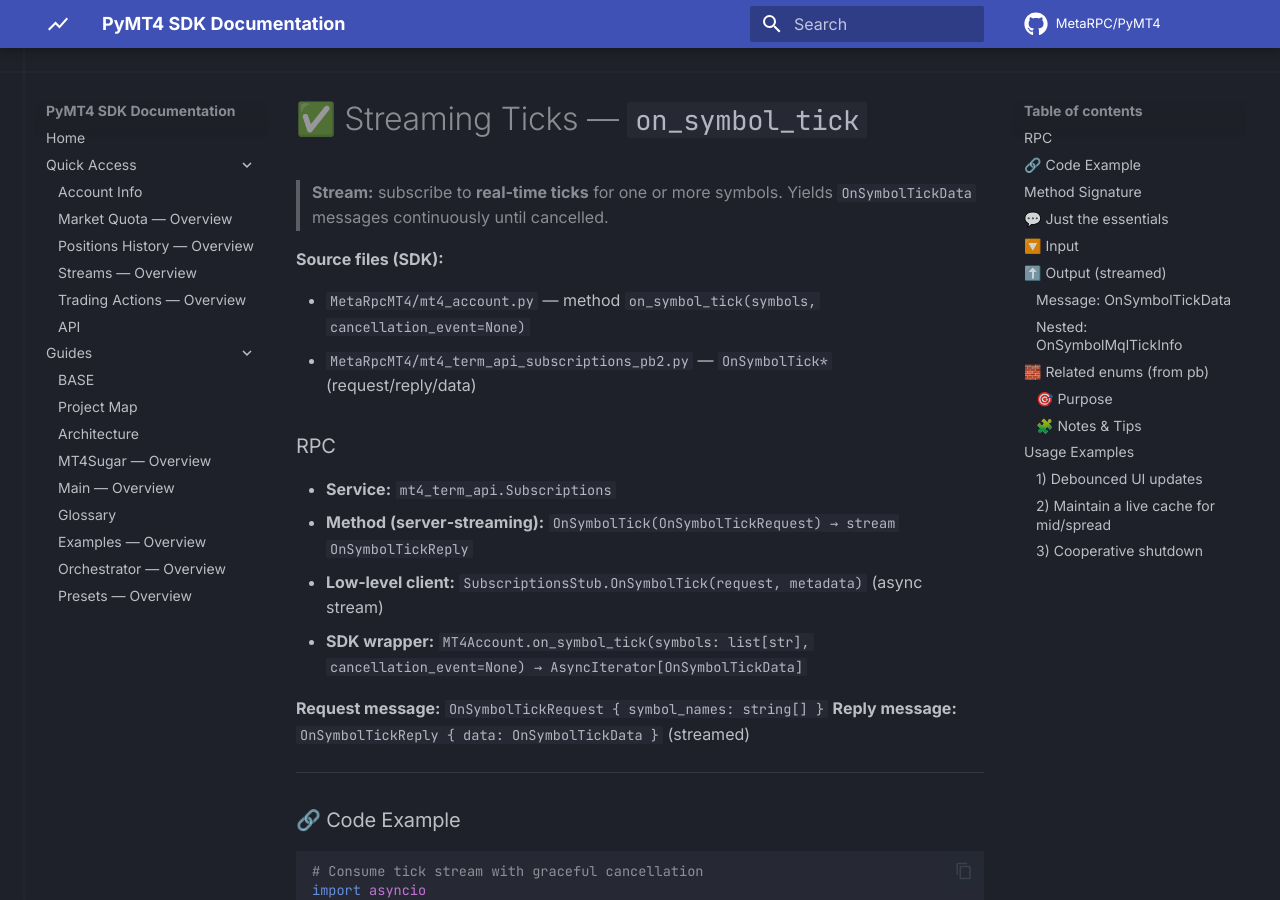
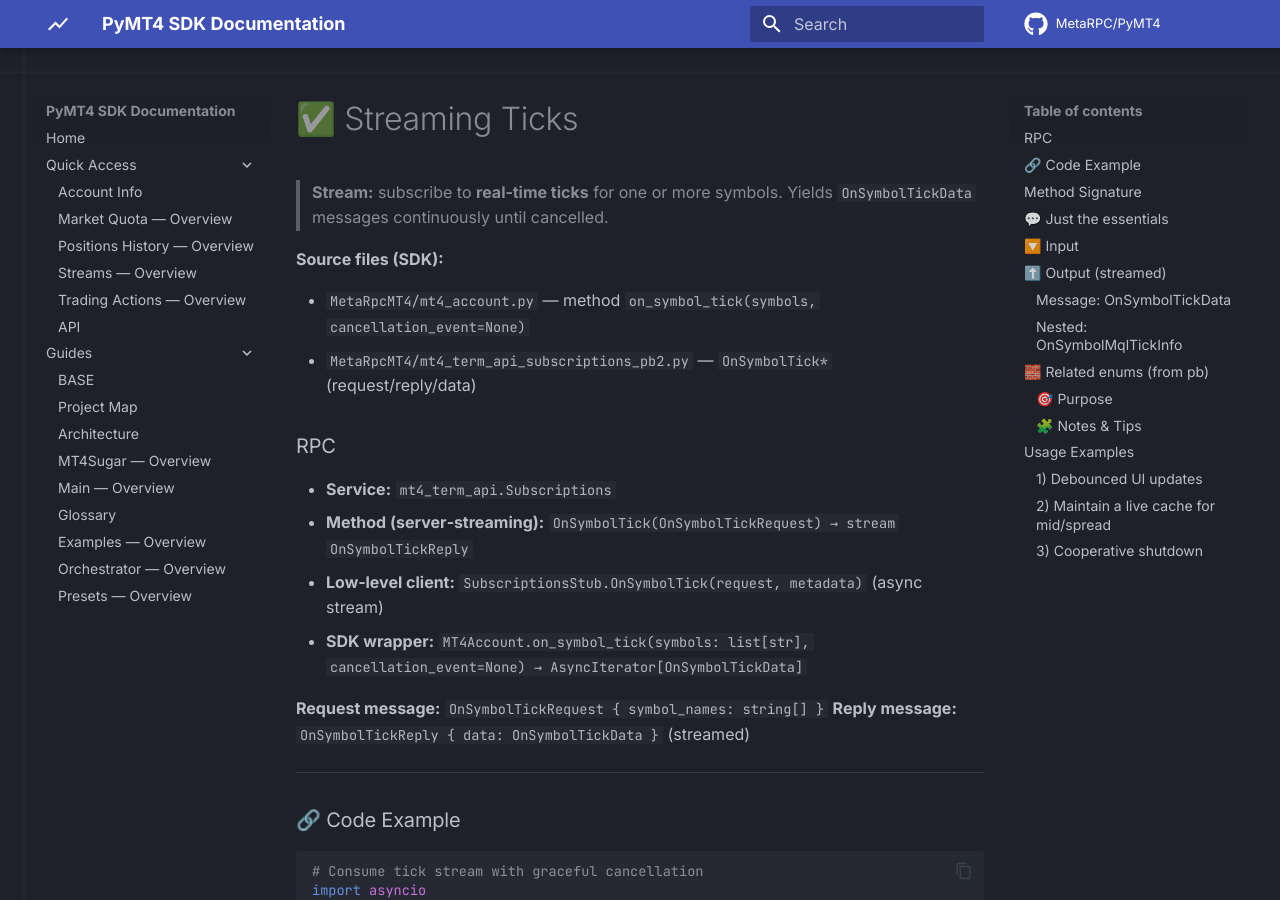
Before and after one commit to MetaRPC/PyMT4, an MkDocs documentation site: the page built from docs/MT4Account/Streams/on_symbol_tick.md, in a window 1280 px wide and 900 px high. Built offline with MkDocs 1.6.1 and Material for MkDocs 9.7.7, drawn with Linux system fonts in a browser that asks for light colours; comment, search, counter and statistics services are not loaded.

Commit message:
Update on_symbol_tick.md

```diff
--- a/docs/MT4Account/Streams/on_symbol_tick.md
+++ b/docs/MT4Account/Streams/on_symbol_tick.md
@@ -1,4 +1,4 @@
-# ✅ Streaming Ticks — `on_symbol_tick`
+# ✅ Streaming Ticks
 
 > **Stream:** subscribe to **real‑time ticks** for one or more symbols.
 > Yields `OnSymbolTickData` messages continuously until cancelled.
```
